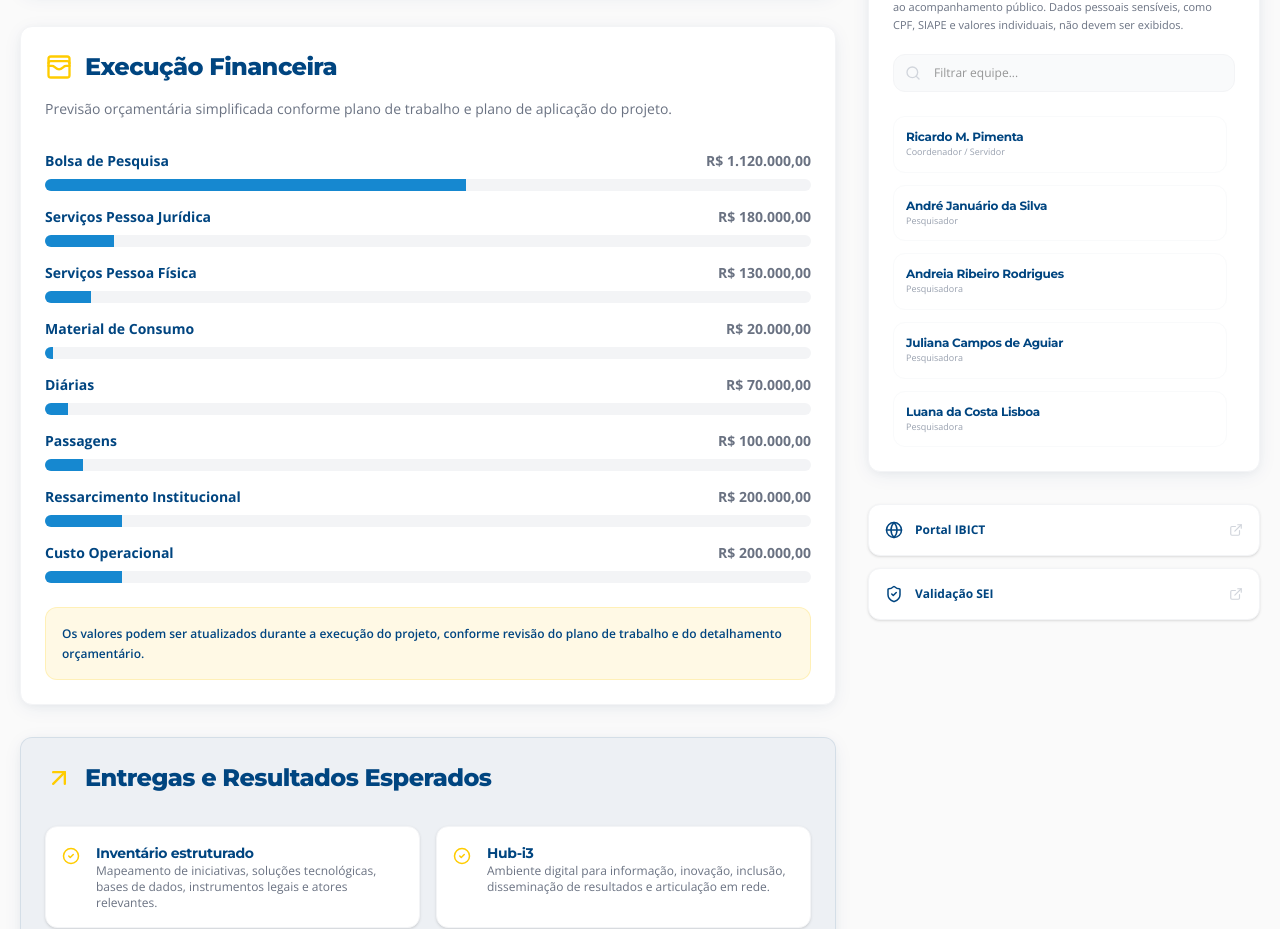
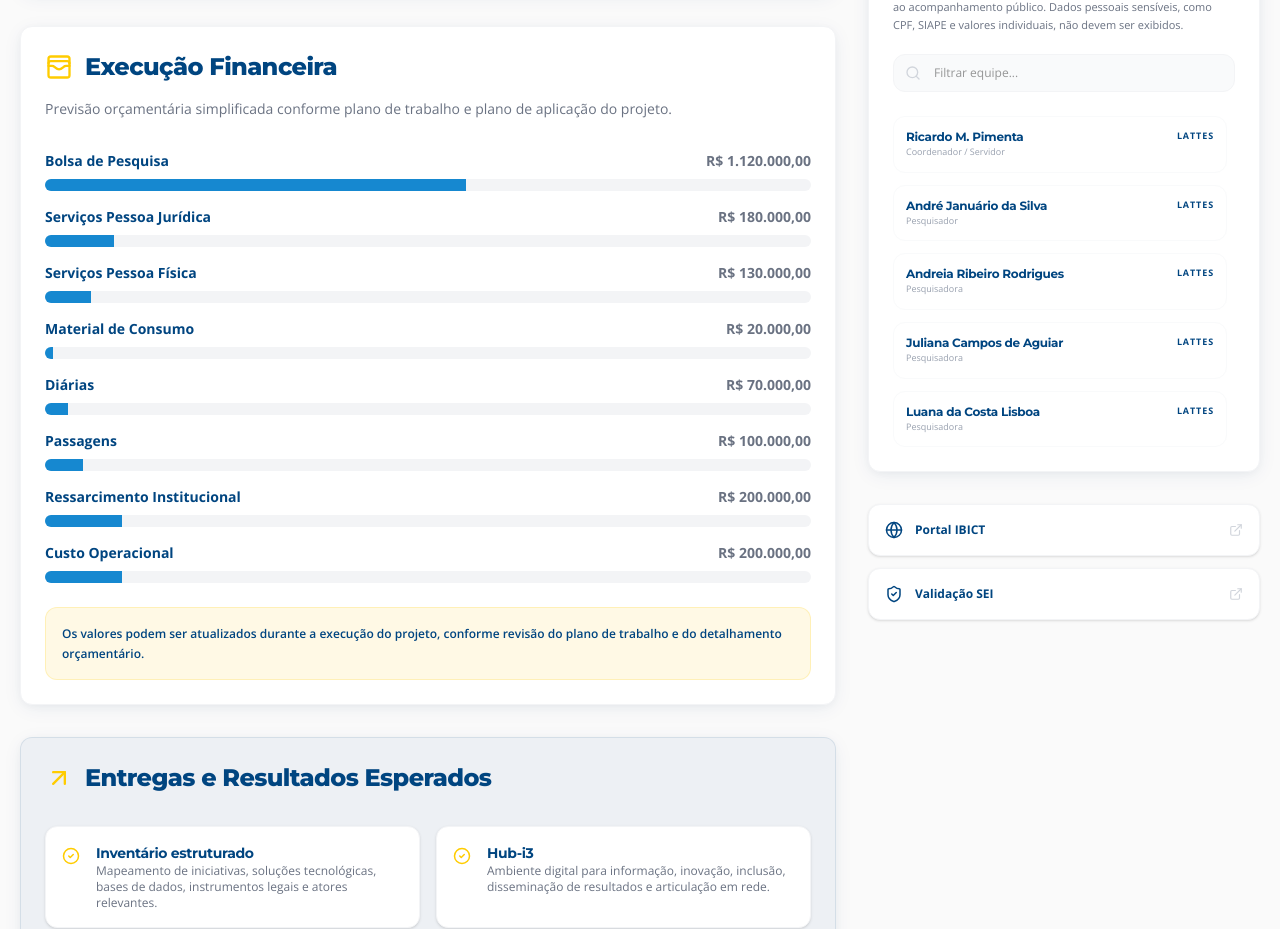
Before and after one commit to ibict-coepi/inclusao, a React (Vite) app: page / in a window 1280 px wide. Shown: the part 2718-3647 px from the top of the page. Built offline with nearby package versions, Linux system fonts and the light colour scheme.

Commit message:
Update App.tsx

```diff
--- a/src/App.tsx
+++ b/src/App.tsx
@@ -530,8 +530,24 @@ function SecaoEquipe({
         <AnimatePresence mode="popLayout">
           {equipeFiltrada.map((member) => (
             <motion.div key={member.nome} layout initial={{opacity: 0}} animate={{opacity: 1}} exit={{opacity: 0}} className="p-3 border border-gray-50 rounded-xl hover:bg-gray-50 transition-colors">
-              <h3 className="font-bold text-xs text-gov-blue">{member.nome}</h3>
-              <p className="text-[9px] text-gray-400 font-medium">{member.funcao}</p>
+           <div className="flex items-start justify-between gap-3">
+  <div>
+    <h3 className="font-bold text-xs text-gov-blue">{member.nome}</h3>
+    <p className="text-[9px] text-gray-400 font-medium">{member.funcao}</p>
+  </div>
+
+  {member.lattes && (
+    <a
+      href={member.lattes}
+      target="_blank"
+      rel="noreferrer"
+      className="text-[9px] font-black uppercase tracking-widest text-gov-blue hover:text-gov-light-blue no-underline"
+    >
+      Lattes
+    </a>
+  )}
+</div>
+
             </motion.div>
           ))}
         </AnimatePresence>
```
